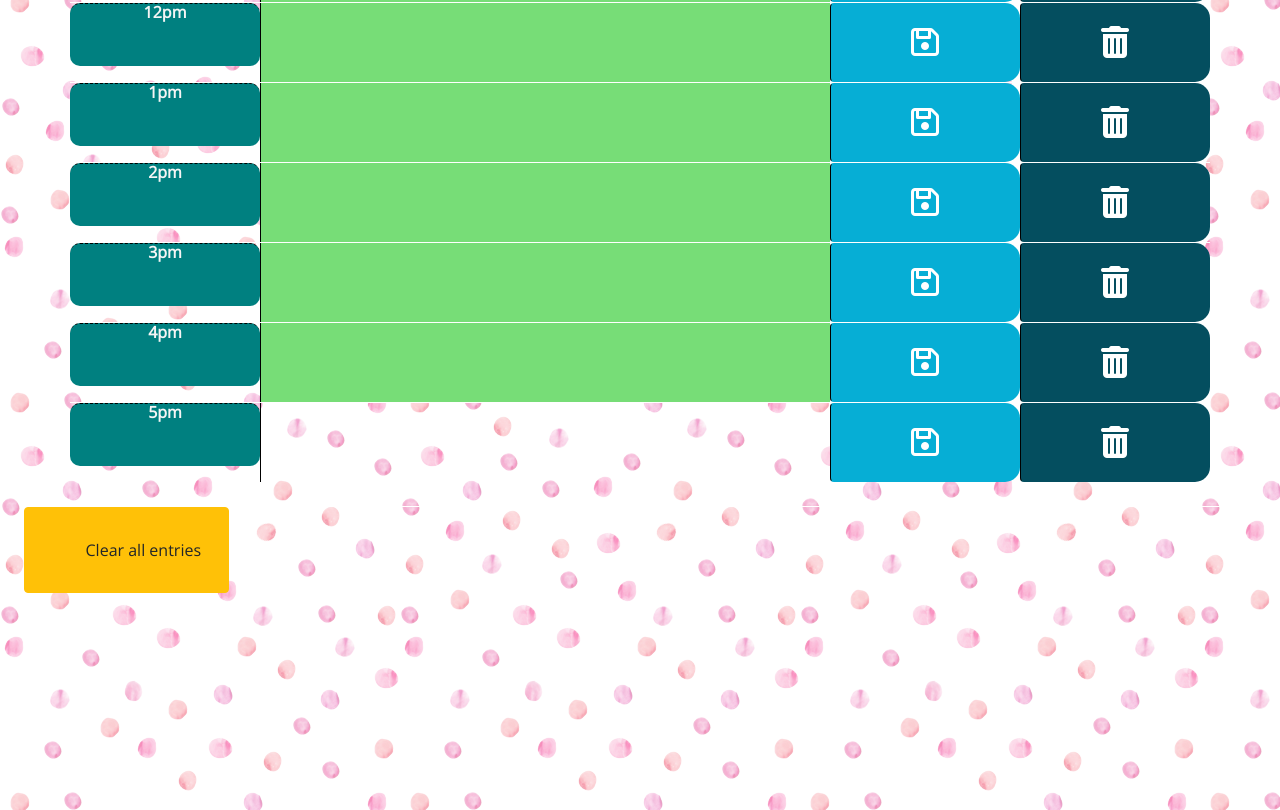
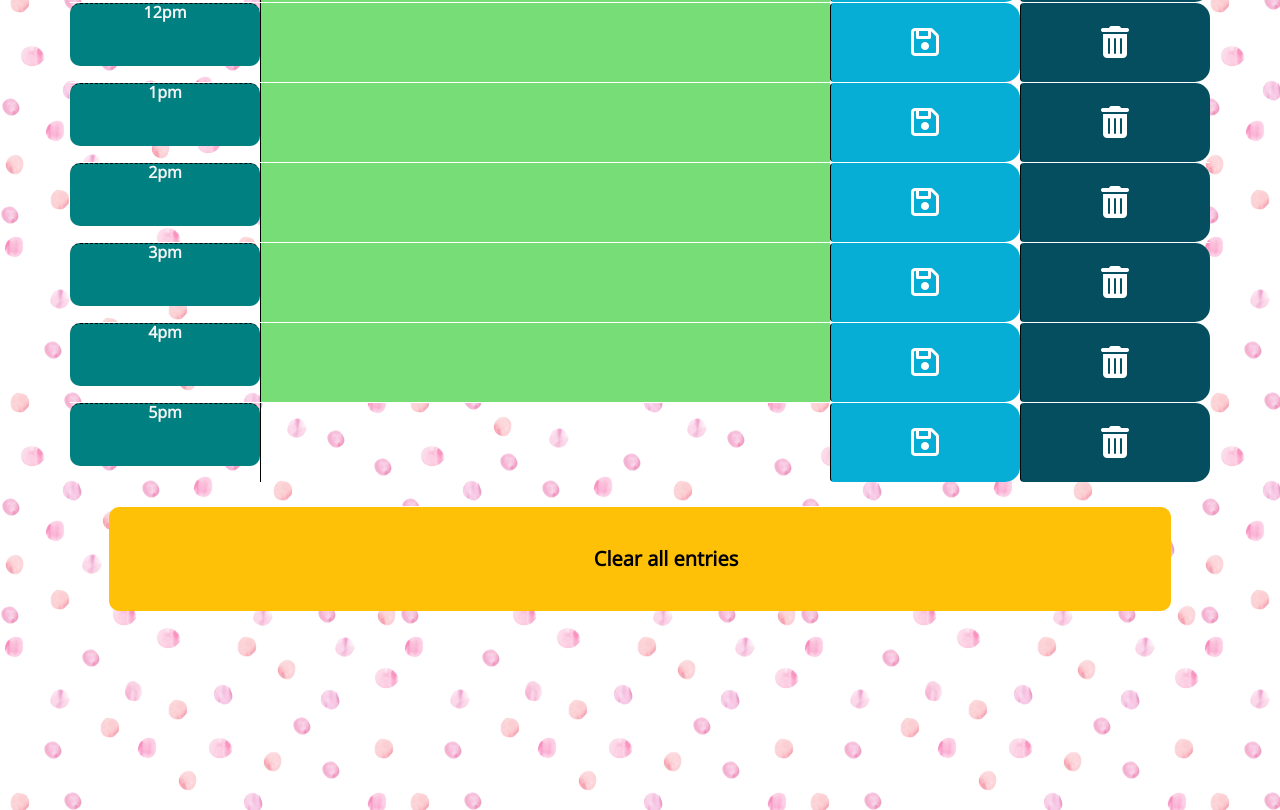
Before and after one commit to AGr2020Xman/Day-Planner, a plain HTML site: page index.html in a window 1280 px wide. Shown: the part 574-1384 px from the top of the page. Drawn offline with nearby package versions, Linux system fonts and the light colour scheme.

Commit message:
adjusted CLEAR ALL button to be clear on the bottom

```diff
--- a/index.html
+++ b/index.html
@@ -35,9 +35,10 @@
       <!-- refresh the page message revealed here -->
     </div>
 
+    <div class="container">
       <div class="row m-4">
         <button
-        class="col-md-2 btn btn-warning text-center btn-block"
+          class="btn btn-warning col-md-12 text-center"
           data-toggle="modal"
           data-target="#clearAllEntriesModal"
           id="clear"
@@ -45,7 +46,7 @@
           Clear all entries
         </button>
       </div>
-
+    </div>
     <!-- FUTURE FUNCTIONALITY - left here for improvement -->
     <!-- <div class="row m-4">
       <button
--- a/style.css
+++ b/style.css
@@ -98,4 +98,9 @@ textarea {
   transition: all .3s ease-in-out;
 }
 
-.popOuts
+#clear {
+  font-size: 20px;
+  color: black;
+  border-radius: 10px;
+  font-weight: bold;
+}
```
Lines whose indentation alone changed are shown as unchanged.
